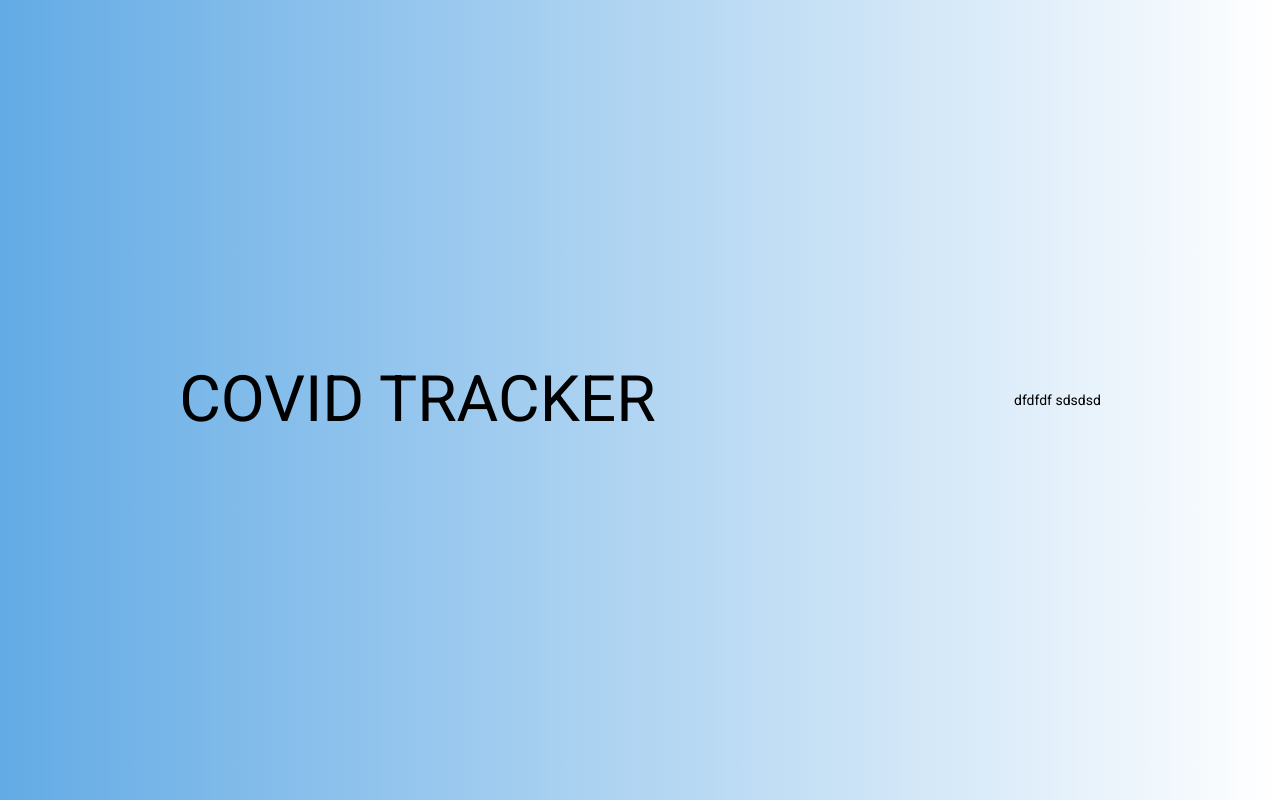
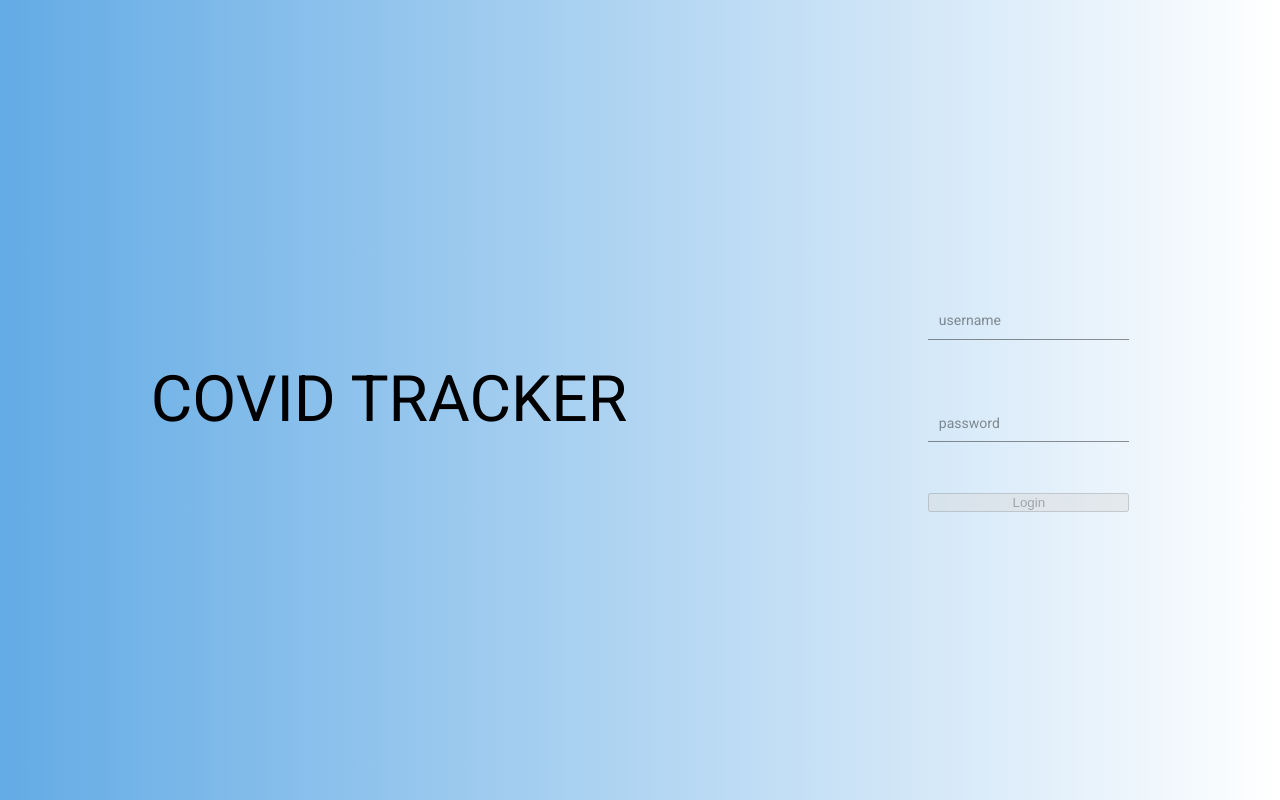
Before and after one commit to kevinTomy/covidTracker, an Angular app: page / in a window 1280 px wide. Built offline with nearby package versions, Linux system fonts and the light colour scheme.

Commit message:
login form with alert

```diff
--- a/src/app/components/login/login.component.html
+++ b/src/app/components/login/login.component.html
@@ -1,7 +1,22 @@
 <div class="loginContainer" fxLayout="row" fxLayoutAlign="space-around center">
    <label for="appn_name">COVID TRACKER</label>
-<div class="loginCard" fxLayout="column">
-    dfdfdf
-    sdsdsd
+        <form class="loginCard"
+        [formGroup]="loginFG"
+        (ngSubmit)="authenticateUser()"
+        fxLayout="column" fxLayoutGap="2rem">
+            <!-- username -->
+            <app-input
+            [type]="'text'"
+            [placeholder]="'username'"
+            [controlName]="loginFG.controls.username"
+            ></app-input>
+            <!-- password -->
+            <app-input
+            [type]="'password'"
+            [placeholder]="'password'"
+            [controlName]="loginFG.controls.pwd"
+            ></app-input>
+
+            <button type="submit" [disabled]= "loginFG.invalid">Login</button>
+        </form>
 </div>
-</div>
--- a/src/app/components/login/login.component.ts
+++ b/src/app/components/login/login.component.ts
@@ -1,4 +1,7 @@
 import { Component, OnInit } from '@angular/core';
+import {FormControl, FormGroup, Validators} from "@angular/forms";
+import {MatDialog} from "@angular/material/dialog";
+import {AlertPopupComponent} from "../../shared/components/alert-popup/alert-popup.component";
 
 @Component({
   selector: 'app-login',
@@ -6,10 +9,40 @@ import { Component, OnInit } from '@angular/core';
   styleUrls: ['./login.component.scss']
 })
 export class LoginComponent implements OnInit {
-
-  constructor() { }
+    loginCred= {
+      username : 'fingent',
+      pwd: 'fingent'
+    };
+    loginFG = new FormGroup(
+    {
+      username : new FormControl('',Validators.required),
+      pwd : new FormControl('',Validators.required)
+    });
+  constructor(private dialog : MatDialog) { }
 
   ngOnInit(): void {
+    //console.log(this.loginFG);
+  }
+
+  authenticateUser(){
+    if(JSON.stringify(this.loginFG.value) == JSON.stringify(this.loginCred)){
+      let dialogRef = this.dialog.open(AlertPopupComponent, {
+        width : '18.5rem',
+        height: '5rem'
+      });
+      dialogRef.componentInstance.success = true;
+      dialogRef.componentInstance.alert = true;
+      dialogRef.componentInstance.message = "Success!";
+    }
+    else {
+      let dialogRef = this.dialog.open(AlertPopupComponent, {
+        width : '18.5rem',
+        height: '5rem'
+      });
+      dialogRef.componentInstance.alert = true;
+      dialogRef.componentInstance.message = "Incorrect Username or Password";
+    }
+
   }
 
 }
--- /dev/null
+++ b/src/app/shared/components/alert-popup/alert-popup.component.html
@@ -0,0 +1,12 @@
+<ng-container *ngIf="alert;else confirmation">
+    <div class="alertBox" fxLayout="row" fxLayoutAlign="space-around center">
+        <ng-container *ngIf="success;else close">
+        <mat-icon>check_circle</mat-icon>
+        </ng-container>
+        <ng-template #close>
+        <mat-icon>cancel</mat-icon>
+        </ng-template>
+        <div class="msg">{{message}}</div>
+    </div>
+</ng-container>
+<ng-template #confirmation></ng-template>
--- /dev/null
+++ b/src/app/shared/components/alert-popup/alert-popup.component.scss
@@ -0,0 +1,3 @@
+mat-icon{
+    color: #ed1d1de0 !important;
+}
--- /dev/null
+++ b/src/app/shared/components/alert-popup/alert-popup.component.ts
@@ -0,0 +1,17 @@
+import { Component, Input, OnInit } from '@angular/core';
+
+@Component({
+  selector: 'app-alert-popup',
+  templateUrl: './alert-popup.component.html',
+  styleUrls: ['./alert-popup.component.scss']
+})
+export class AlertPopupComponent implements OnInit {
+  @Input() alert:boolean = false;
+  @Input() message:string = "";
+  @Input() success:boolean = false;
+  constructor() { }
+
+  ngOnInit(): void {
+  }
+
+}
--- a/src/app/shared/controls/input/input.component.html
+++ b/src/app/shared/controls/input/input.component.html
@@ -1,9 +1,12 @@
 
-<ng-container *ngIf="text;else autoComplete">
+<ng-container *ngIf="type;else autoComplete">
     <mat-form-field appearance="fill">
         <!-- <mat-label>Favorite food</mat-label> -->
-        <input matInput
+        <input
+         matInput
+        [type]="type"
         [placeholder]="placeholder"
+        [formControl]="controlName"
         >
       </mat-form-field>
 </ng-container>
--- a/src/app/shared/controls/input/input.component.scss
+++ b/src/app/shared/controls/input/input.component.scss
@@ -0,0 +1,3 @@
+::ng-deep .mat-form-field-appearance-fill .mat-form-field-flex{
+    background-color: transparent !important;
+}
--- a/src/app/shared/controls/input/input.component.ts
+++ b/src/app/shared/controls/input/input.component.ts
@@ -6,7 +6,9 @@ import { Component, OnInit, Input } from '@angular/core';
   styleUrls: ['./input.component.scss']
 })
 export class InputComponent implements OnInit {
-
+  @Input() type:any;
+  @Input() placeholder:any;
+  @Input() controlName:any;
   constructor() { }
 
   ngOnInit(): void {
```
Also changed, not shown: src/app/app.module.ts (+17 -5 lines), 1 other file (tests, documents, lock files or other folders).
